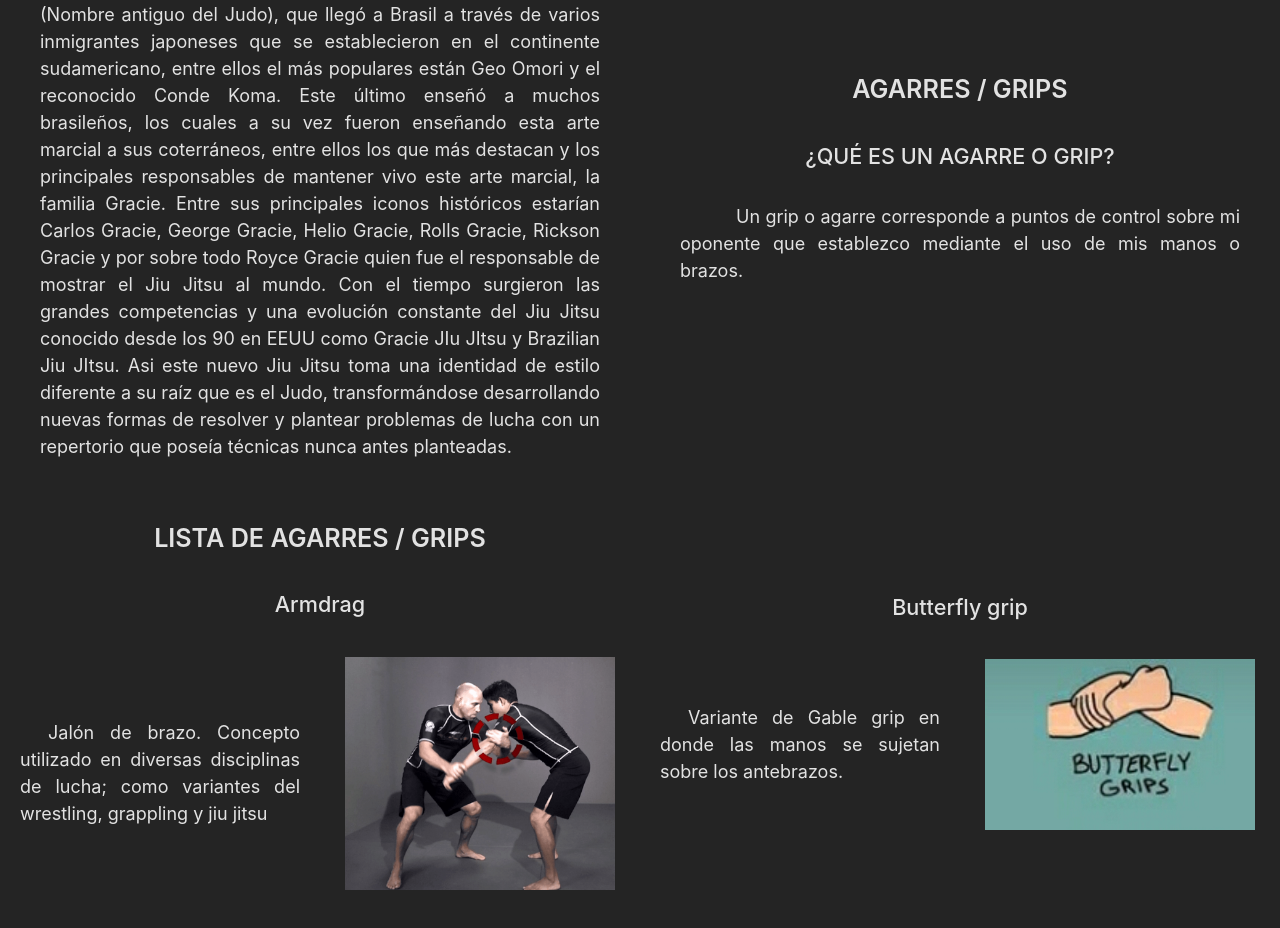
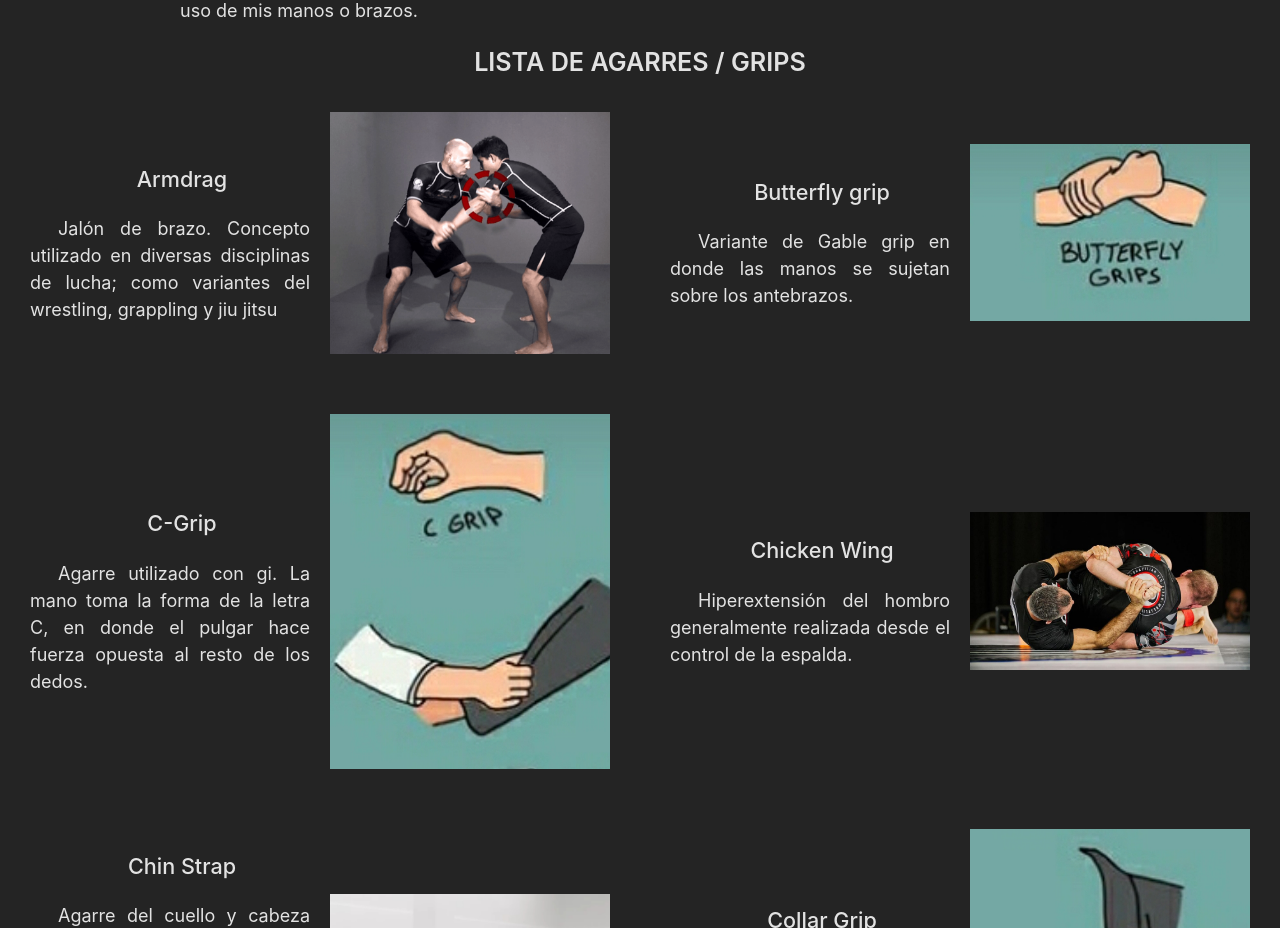
Before and after one commit to jjmillar/glosario-ed, a React (Vite) app: page / in a window 1280 px wide. Shown: the part 1872-2800 px from the top of the page. Built offline with nearby package versions, Linux system fonts and the light colour scheme.

Commit message:
reformat OOP settings

```diff
--- a/src/App.jsx
+++ b/src/App.jsx
@@ -7,27 +7,26 @@ function App() {
       {info.map((item) => {
         return (
           <section key='section' className='section'>
-            {item.title && (
-              <div id={item.title} key='title' className='title'>
-                {item.title}
-              </div>
+            {item.title && (<div id={item.title} key='title' className='title'>{item.title}</div>)}
+            {item.subtitle && (<div id={item.subtitle} key='subtitle' className='subtitle'>{item.subtitle}</div>)}
+            {item.content && (<div key='content' className='content'>{item.content}</div>)}
+            {item.grips &&  (
+            <div key='grips' id='grips' className='grips-wrapper'>
+                {
+                  item.grips.map((g) => {
+                    return (
+                      <div key={g.grip} id={g.grip} className='grip'>
+                        <div key={g.grip} id={g.grip} className='grip-content'>
+                          <div className='subtitle'>{g.grip}</div>
+                          <div>{g.gripContent}</div>
+                        </div>
+                        <img src={g.img} alt={g.grip} className='grip-img' />
+                      </div>
+                    )
+                  })
+                }
+            </div>
             )}
-            {item.subtitle && (
-              <div id={item.subtitle} key='subtitle' className='subtitle'>
-                {item.subtitle}
-              </div>
-            )}
-            <div key='section-wrapper' className='section-wrapper'>
-              <div key='content' className='content'>
-                <div>{item.content}</div>
-              </div>
-              {item.images && (
-                <img key='images' className='images' src={item.images} />
-              )}
-              {item.definition && (
-                <div key='definition' className='definition'>{item.definition}</div>
-              )}
-            </div>
           </section>
         )
       })}
--- a/src/App.scss
+++ b/src/App.scss
@@ -1,32 +1,17 @@
 .wrapper {
   width: 100svw;
   height: 100svh;
-
-  display: grid;
-  grid-template-columns: 50svw 50svw;
-  grid-template-rows: 100svh;
-  justify-content: center;
-  align-items: center;
+  box-sizing: border-box;
 }
 
 .section {
-  display: block;
-  width: auto;
-  height: auto;
-  margin: 20px;
-}
-
-.section-wrapper {
-  display: grid;
-  grid-template-columns: auto auto;
-  grid-template-rows: auto;
+  display: flex;
+  flex-flow: column wrap;
+  align-items: center;
   justify-content: center;
-  justify-items: center;
-  align-items: center;
 }
 
 .title {
-  padding-bottom: 20px;
   font-size: 1.4rem;
   text-align: center;
   text-transform: uppercase;
@@ -34,58 +19,62 @@
 }
 
 .subtitle {
-  margin: 1px;
-  padding: 10px;
+  padding: 20px;
   font-size: 1.2rem;
   text-align: center;
   font-weight: 500;
 }
 
 .content {
-  min-width: 25svw;
+  width: 75svw;
   height: auto;
   box-sizing: border-box;
   padding: 20px;
   text-indent: 10%;
   text-align: justify;
+}
+
+.grips-wrapper {
+  width: 100svw;
+  height: auto;
+  box-sizing: border-box;
+  display: flex;
+  flex-flow: row wrap;
+  justify-items: center;
+  align-items: center;
+}
+
+.grip {
+  width: 50svw;
+  box-sizing: border-box;
+  padding: 20px;
 
   display: flex;
-  align-items: stretch;
-  justify-content: flex-end;
+  align-items: center;
+  justify-content: center;
 }
 
-.content > div {
-  min-width: 10svw;
+.grip-content {
+  width: 500%;
+  box-sizing: border-box;
+  padding: 10px;
+  text-align: justify;
+  text-indent: 10%;
 }
 
-.images {
+.grip-img {
+  min-width: 50%;
   box-sizing: border-box;
-  margin: 0;
-  padding: 25px;
-  width: 25svw;
-  height: auto;
-  justify-self: center;
-}
-
-.definition {
-  width: 25svw;
-  height: auto;
-  padding: 20px;
-  text-indent: 10%;
-  text-align: justify;
-  box-sizing: border-box;
+  padding: 10px;
 }
 
 @media ( max-width: 1100px ) {
-  .wrapper {
-    grid-template-columns: 100svw;
+  .content {
+    width: 100svw;
   }
 
-  .section-wrapper {
-    grid-template-columns: 100svw;
+  .grip {
+    width: 100svw;
   }
 
-  .images {
-    width: 100%;
-  }
 }
--- a/src/assets/info.js
+++ b/src/assets/info.js
@@ -26,144 +26,150 @@ export const info = [
     },
     {
         title:'LISTA DE AGARRES / GRIPS',
-        subtitle:'Armdrag',
-        content:'Jalón de brazo. Concepto utilizado en diversas disciplinas de lucha; como variantes del wrestling, grappling y jiu jitsu',
-        images:'/armdrag.png'
     },
     {
-        subtitle:'Butterfly grip',
-        content:'Variante de Gable grip en donde las manos se sujetan sobre los antebrazos.',
-        images:'/butterflyGrip.png'
+        grips: [
+            {
+                grip: 'Armdrag',
+                gripContent:'Jalón de brazo. Concepto utilizado en diversas disciplinas de lucha; como variantes del wrestling, grappling y jiu jitsu',
+                img: '/armdrag.png'
             },
             {
-        subtitle:'C-Grip',
-        content:'Agarre utilizado con gi. La mano toma la forma de la letra C, en donde el pulgar hace fuerza opuesta al resto de los dedos.',
-        images:'/CGrip.png'
+                grip:'Butterfly grip',
+                gripContent:'Variante de Gable grip en donde las manos se sujetan sobre los antebrazos.',
+                img:'/butterflyGrip.png'
             },
             {
-        subtitle:'Chicken Wing',
-        content:'Hiperextensión del hombro generalmente realizada desde el control de la espalda.',
-        images:'/chickenWing.jpg'
+                grip:'C-Grip',
+                gripContent:'Agarre utilizado con gi. La mano toma la forma de la letra C, en donde el pulgar hace fuerza opuesta al resto de los dedos.',
+                img:'/CGrip.png'
             },
             {
-        subtitle:'Chin Strap',
-        content:'Agarre del cuello y cabeza del oponente, fijando los dedos en la mandíbula del rival, se utiliza solo un brazo. Agarre utilizado para atacar Guillotinas y otro tipo de headlocks, se dice que posee un control superior sobre uke en comparación con el resto de agarres.',
-        images:'/chinStrap.jpg'
+                grip:'Chicken Wing',
+                gripContent:'Hiperextensión del hombro generalmente realizada desde el control de la espalda.',
+                img:'/chickenWing.jpg'
             },
             {
-        subtitle:'Collar Grip',
-        content:'Agarre utilizado con gi. Similar al C grip, pero en este caso el agarre va específicamente sobre el collar (cuello del gi) del oponente.',
-        images:'/collarGrip.png'
+                grip:'Chin Strap',
+                gripContent:'Agarre del cuello y cabeza del oponente, fijando los dedos en la mandíbula del rival, se utiliza solo un brazo. Agarre utilizado para atacar Guillotinas y otro tipo de headlocks, se dice que posee un control superior sobre uke en comparación con el resto de agarres.',
+                img:'/chinStrap.jpg'
             },
             {
-        subtitle:'Cross Face',
-        content:'Puede referirse tanto a la sumisión por presión en mandíbula y cráneo como al control posicional de la cabeza del rival cuando estamos en una posición dominante.',
-        images:'/crossFace.png'
+                grip:'Collar Grip',
+                gripContent:'Agarre utilizado con gi. Similar al C grip, pero en este caso el agarre va específicamente sobre el collar (cuello del gi) del oponente.',
+                img:'/collarGrip.png'
             },
             {
-        subtitle:'Full Nelson',
-        content:'El Full Nelson (a veces llamado Double Half Nelson) se realiza armando un Half Nelson con ambos brazos. El atacante se encuentra en la espalda del oponente y tiene las manos extendidas hacia arriba, debajo de las axilas del oponente, sosteniendo el cuello con un Gable grip o Interlaced fingers. Este grip es ilegal en gran parte de los distintos tipos de reglamento.',
-        images:'/fullNelson.png'
+                grip:'Cross Face',
+                gripContent:'Puede referirse tanto a la sumisión por presión en mandíbula y cráneo como al control posicional de la cabeza del rival cuando estamos en una posición dominante.',
+                img:'/crossFace.png'
             },
             {
-        subtitle:'Gable Grip',
-        content:'Gable grip es el grip más ampliamente usado en el jiujitsu, corresponde a un agarre palma con palma (con los pulgares dentro del agarre).',
-        images:'/gableGrip.png'
+                grip:'Full Nelson',
+                gripContent:'El Full Nelson (a veces llamado Double Half Nelson) se realiza armando un Half Nelson con ambos brazos. El atacante se encuentra en la espalda del oponente y tiene las manos extendidas hacia arriba, debajo de las axilas del oponente, sosteniendo el cuello con un Gable grip o Interlaced fingers. Este grip es ilegal en gran parte de los distintos tipos de reglamento.',
+                img:'/fullNelson.png'
             },
             {
-        subtitle:'Gokor Grip',
-        content:'Una variante del Gable grip, en donde el pulgar se ubica entre el dedo índice y medio.',
-        images:'/gokorGrip.png'
+                grip:'Gable Grip',
+                gripContent:'Gable grip es el grip más ampliamente usado en el jiujitsu, corresponde a un agarre palma con palma (con los pulgares dentro del agarre).',
+                img:'/gableGrip.png'
             },
             {
-        subtitle:'Half Nelson',
-        content:'El half nelson se realiza con una sola mano, pasándola por debajo del brazo del oponente y bloqueando la mano en el cuello del oponente. Además, la mano que no se usa debe sostener la otra muñeca del oponente para que no pueda colocar la mano o quitarse el Half Nelson.',
-        images:'/halfNelson.png'
+                grip:'Gokor Grip',
+                gripContent:'Una variante del Gable grip, en donde el pulgar se ubica entre el dedo índice y medio.',
+                img:'/gokorGrip.png'
             },
             {
-        subtitle:'Power Nelson',
-        content:'En el caso de la imagen, se usa para acompañar una sumisión. Existe una variante más utilizada en competencia, además de ser más efectiva para ganar o controlar la espalda llamada “power nelson”.',
-        images:'/powerNelson.png'
+                grip:'Half Nelson',
+                gripContent:'El half nelson se realiza con una sola mano, pasándola por debajo del brazo del oponente y bloqueando la mano en el cuello del oponente. Además, la mano que no se usa debe sostener la otra muñeca del oponente para que no pueda colocar la mano o quitarse el Half Nelson.',
+                img:'/halfNelson.png'
             },
             {
-        subtitle:'Interlaced Fingers',
-        content:'Dedos entrelazados. Agarre con los dedos entrelazados, usualmente no es recomendable utilizarlo.',
-        images:'/interlacedFingers.jpg'
+                grip:'Interlaced Fingers',
+                gripContent:'Dedos entrelazados. Agarre con los dedos entrelazados, usualmente no es recomendable utilizarlo.',
+                img:'/interlacedFingers.jpg'
             },
             {
-        subtitle:'Kimura Grip',
-        content:'Misma posición que la llave de hombro (Kimura ude garami), pero en este caso es utilizada como un agarre para transiciones.',
-        images:'/kimuraGrip.png'
+                grip:'Kimura Grip',
+                gripContent:'Misma posición que la llave de hombro (Kimura ude garami), pero en este caso es utilizada como un agarre para transiciones.',
+                img:'/kimuraGrip.png'
             },
             {
-        subtitle:'Ok Grip',
-        content:'Popularizado por el atleta Ben Eddy, es un agarre que utiliza para finalizar la estrangulación “Hindulotine”, aunque también es utilizado por diversos atletas para cerrar guillotinas de codo alto o “Marcelotinas”.Para realizar este grip, el atleta en la imagen pone su mano derecha con la palma hacia el y pone sus dedos indice y medios sobre la falange distal del dedo pulgar, formando un “OK” un poco mas cerrado que el que comúnmente conocemos. Luego la mano izquierda engancha sus dedos medio anular y meñique en el agujero del OK para cerrar el grip.',
-        images:'/OkGrip.png'
+                grip:'Ok Grip',
+                gripContent:'Popularizado por el atleta Ben Eddy, es un agarre que utiliza para finalizar la estrangulación “Hindulotine”, aunque también es utilizado por diversos atletas para cerrar guillotinas de codo alto o “Marcelotinas”.Para realizar este grip, el atleta en la imagen pone su mano derecha con la palma hacia el y pone sus dedos indice y medios sobre la falange distal del dedo pulgar, formando un “OK” un poco mas cerrado que el que comúnmente conocemos. Luego la mano izquierda engancha sus dedos medio anular y meñique en el agujero del OK para cerrar el grip.',
+                img:'/OkGrip.png'
             },
             {
-        subtitle:'Overhook',
-        content:'Es realizado al poner un brazo sobre el brazo del oponente, el que usualmente está realizando un underhook.',
-        images:'/overhook.png'
+                grip:'Overhook',
+                gripContent:'Es realizado al poner un brazo sobre el brazo del oponente, el que usualmente está realizando un underhook.',
+                img:'/overhook.png'
             },
             {
-        subtitle:'Pistol Grip',
-        content:'Agarre utilizado con gi. Principalmente ocupado sobre las mangas o pantalones del oponente. Se toma el gi de forma que pareciera estar empuñando una pistola.',
-        images:'/pistolGrip.png'
+                grip:'Pistol Grip',
+                gripContent:'Agarre utilizado con gi. Principalmente ocupado sobre las mangas o pantalones del oponente. Se toma el gi de forma que pareciera estar empuñando una pistola.',
+                img:'/pistolGrip.png'
             },
             {
-        subtitle:'Pocket Grip',
-        content:'Agarre utilizado con gi. Principalmente ocupado sobre las mangas o pantalones del oponente. Se toma el gi desde fuera hacia dentro, generando un doblez en este.',
-        images:'/pocketGrip.png'
+                grip:'Pocket Grip',
+                gripContent:'Agarre utilizado con gi. Principalmente ocupado sobre las mangas o pantalones del oponente. Se toma el gi desde fuera hacia dentro, generando un doblez en este.',
+                img:'/pocketGrip.png'
             },
             {
-        subtitle:'Pretzel Grip',
-        content:'Variante del gable grip en donde se ubican las palmas en dirección opuesta. Se podría considerar como un gable grip “al revés”.',
-        images:'/pretzelGrip.png'
+                grip:'Power Nelson',
+                gripContent:'En el caso de la imagen, se usa para acompañar una sumisión. Existe una variante más utilizada en competencia, además de ser más efectiva para ganar o controlar la espalda llamada “power nelson”.',
+                img:'/powerNelson.png'
             },
             {
-        subtitle:'Quarter Nelson',
-        content:'El quarter nelson implica poner una mano en el cuello del oponente o agarrar la barbilla del oponente, pasar el brazo libre por debajo del brazo del oponente y bloquear el brazo libre con el otro brazo apretando la muñeca. Este grip generalmente se utiliza para armar un darce.',
-        images:'/quarterNelson.png'
+                grip:'Pretzel Grip',
+                gripContent:'Variante del gable grip en donde se ubican las palmas en dirección opuesta. Se podría considerar como un gable grip “al revés”.',
+                img:'/pretzelGrip.png'
             },
             {
-        subtitle:'Russian Tie',
-        content:'En este agarre se utilizan los dedos de ambas manos a modo de gancho, y se cierra dedos contra dedos.',
-        images:'/russianTie.png'
+                grip:'Quarter Nelson',
+                gripContent:'El quarter nelson implica poner una mano en el cuello del oponente o agarrar la barbilla del oponente, pasar el brazo libre por debajo del brazo del oponente y bloquear el brazo libre con el otro brazo apretando la muñeca. Este grip generalmente se utiliza para armar un darce.',
+                img:'/quarterNelson.png'
             },
             {
-        subtitle:'S Grip',
-        content:'También conocido como 2-on-1, es un agarre en donde ambas manos van a un brazo del oponente, usualmente la mano del brazo opuesto sujeta la muñeca y la mano del mismo lado el bicep o tricep.',
-        images:'/sGrip.png'
+                grip:'Russian Tie',
+                gripContent:'En este agarre se utilizan los dedos de ambas manos a modo de gancho, y se cierra dedos contra dedos.',
+                img:'/russianTie.png'
             },
             {
-        subtitle:'Seat belt Grip',
-        content:'También conocido como 2-on-1, es un agarre en donde ambas manos van a un brazo del oponente, usualmente la mano del brazo opuesto sujeta la muñeca y la mano del mismo lado el bicep o tricep.',
-        images:'/seatBeltGrip.png'
+                grip:'S Grip',
+                gripContent:'También conocido como 2-on-1, es un agarre en donde ambas manos van a un brazo del oponente, usualmente la mano del brazo opuesto sujeta la muñeca y la mano del mismo lado el bicep o tricep.',
+                img:'/sGrip.png'
             },
             {
-        subtitle:'Scoop Grip',
-        content:'Agarre de tipo “cuchara”. Principalmente utilizado en modalidad nogi, para controlar el cuerpo del oponente (nuca, triceps, etc.).',
-        images:'/scoopGrip.png'
+                grip:'Seat belt Grip',
+                gripContent:'También conocido como 2-on-1, es un agarre en donde ambas manos van a un brazo del oponente, usualmente la mano del brazo opuesto sujeta la muñeca y la mano del mismo lado el bicep o tricep.',
+                img:'/seatBeltGrip.png'
             },
             {
-        subtitle:'Shoulder Pin',
-        content:'Consiste en inmovilizar el hombro del oponente utilizando los brazos o piernas, usualmente desde la guardia. Vease Williams Guard.',
-        images:'/shoulderPin.png'
+                grip:'Scoop Grip',
+                gripContent:'Agarre de tipo “cuchara”. Principalmente utilizado en modalidad nogi, para controlar el cuerpo del oponente (nuca, triceps, etc.).',
+                img:'/scoopGrip.png'
             },
             {
-        subtitle:'Three-quarter(3/4) Nelson',
-        content:'El ¾ Nelson se realiza armando un Half Nelson con una mano y pasando la otra mano por debajo del oponente del mismo lado. La mano primaria pasa debajo del cuello del oponente y alrededor del lado opuesto hasta la parte superior del cuello, donde se bloquea con la otra mano alrededor del cuello usando un Gable grip o Interlaced fingers.',
-        images:'/threequarterNelson.png'
+                grip:'Shoulder Pin',
+                gripContent:'Consiste en inmovilizar el hombro del oponente utilizando los brazos o piernas, usualmente desde la guardia. Vease Williams Guard.',
+                img:'/shoulderPin.png'
             },
             {
-        subtitle:'Underhook',
-        content:'Es realizado al poner un brazo bajo el brazo del oponente. Opuesto a él Over Hook.',
-        images:'/underhook.png'
+                grip:'Three-quarter(3/4) Nelson',
+                gripContent:'El ¾ Nelson se realiza armando un Half Nelson con una mano y pasando la otra mano por debajo del oponente del mismo lado. La mano primaria pasa debajo del cuello del oponente y alrededor del lado opuesto hasta la parte superior del cuello, donde se bloquea con la otra mano alrededor del cuello usando un Gable grip o Interlaced fingers.',
+                img:'/threequarterNelson.png'
+            },
+            {
+                grip:'Underhook',
+                gripContent:'Es realizado al poner un brazo bajo el brazo del oponente. Opuesto a él Over Hook.',
+                img:'/underhook.png'
             },
             {
                 subtitle:'Whizzer',
                 content:'Usualmente confundido con el Overhook. La diferencia es que en el Whizzer se está ejerciendo presión  sobre el hombro y axila del oponente.',
                 images:'/whizzer.jpg'
+            },
+        ],
     },
     {
         title: 'CONCEPTOS / CONCEPTS',
@@ -172,8 +178,6 @@ export const info = [
     },
     {
         subtitle: 'LISTA DE CONCEPTOS',
-    },
-    {
         content: 'Arm lock:',
         definition: 'Concepto que agrupa todas las técnicas que involucran una palanca a las articulaciones del brazo, desde el hombro hasta la muñeca, e incluso la mano.',
     },
--- a/src/index.css
+++ b/src/index.css
@@ -3,6 +3,7 @@
   line-height: 1.5;
   font-size: 1.125rem;
   color: rgba(255, 255, 255, 0.87);
+
 
   background-color: #242424;
 }
```
Lines whose indentation alone changed are shown as unchanged.
